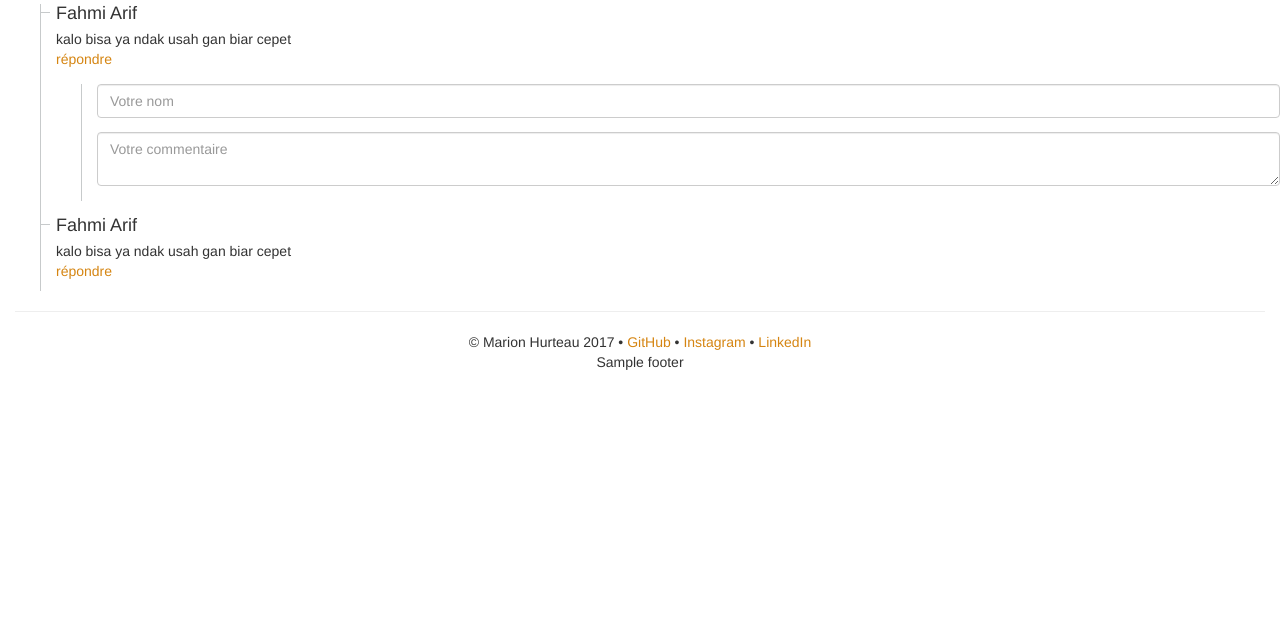
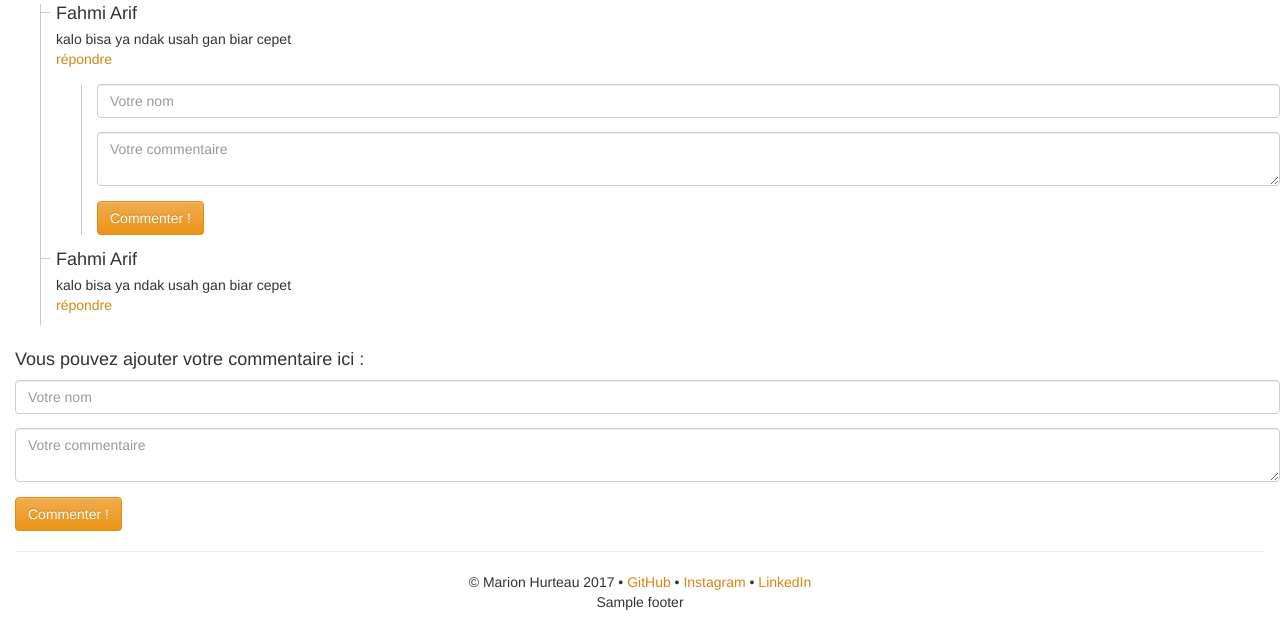
Before and after one commit to MarionLeHerisson/Hedgehog, a PHP site: template Application/View/blocks/comments.php in a window 1280 px wide. Shown: the part 177-800 px from the top of the page. Run offline with PHP 8.4, Linux system fonts and the light colour scheme; the template is opened without the code that fills it: most values are stand-ins (such as "Sample title", 1, 10 or a date in 2020); some libraries are stand-ins or nearby versions.

Commit message:
comments wip

```diff
--- a/Application/View/article.php
+++ b/Application/View/article.php
@@ -18,10 +18,7 @@
 
 <!-- C O M M E N T S -->
 <?php
-    if($comments != '' || DEBUG == 1) {
-        require_once(BASE_PATH . 'Application/View/blocks/comments.php');
-      }
-      require_once(BASE_PATH . 'Application/View/blocks/addComment.php');
+    require_once(BASE_PATH . 'Application/View/blocks/comments.php');
 ?>
 
 
--- /dev/null
+++ b/Application/View/blocks/addComment.html
@@ -0,0 +1,11 @@
+<div class="media">
+	<div class="form-group">
+        <input class="form-control media-heading title" type="text"
+        id="yourname" name="yourname" placeholder="Votre nom">
+    </div>
+	<div class="form-group">
+        <textarea class="form-control" type="textarea"
+        id="yourcomment" name="yourcomment" placeholder="Votre commentaire"></textarea>
+    </div>
+	<button type="button" class="btn btn-warning" onclick="addComment()">Commenter !</button>
+</div>
--- a/Application/View/blocks/comments.php
+++ b/Application/View/blocks/comments.php
@@ -7,18 +7,11 @@
 	//echo $comments;
 ?>
 
-<style type="text/css">
-
-
-
-</style>
-
-
 <div class="media">
 	<h4 class="media-heading">Fahmi Arif</h4>
 	<p>
 		kalo bisa ya ndak usah gan biar cepet<br>
-		<a href="" target="_self">répondre</a>
+		<a class="nswrlnk" href="" target="_self">répondre</a>
 	</p>
 </div>
 
@@ -28,23 +21,12 @@
 		<h4 class="media-heading">Fahmi Arif</h4>
 		<p>
 			kalo bisa ya ndak usah gan biar cepet<br>
-			<a href="#">répondre</a>
+			<a class="nswrlnk" href="" target="_self">répondre</a>
 		</p>
 	</div>
 
 	<div class="answer">
-
-		<div class="media">
-			<div class="form-group">
-		        <input class="form-control media-heading title" type="text"
-		        id="yourname" name="yourname" placeholder="Votre nom">
-		    </div>
-			<div class="form-group">
-		        <textarea class="form-control" type="textarea"
-		        id="yourcomment" name="yourcomment" placeholder="Votre commentaire"></textarea>
-		    </div>
-		</div>
-
+		<?php require_once(BASE_PATH . 'Application/View/blocks/addComment.html'); ?>
 	</div>
 
 
@@ -56,3 +38,16 @@
 		</p>
 	</div>
 </div>
+
+<div class="media">
+	<h4>Vous pouvez ajouter votre commentaire ici :</h4>
+	<div class="form-group">
+        <input class="form-control media-heading title" type="text"
+        id="yourname" name="yourname" placeholder="Votre nom">
+    </div>
+	<div class="form-group">
+        <textarea class="form-control" type="textarea"
+        id="yourcomment" name="yourcomment" placeholder="Votre commentaire"></textarea>
+    </div>
+	<button type="button" class="btn btn-warning" onclick="addComment()">Commenter !</button>
+</div>
--- a/www/js/common.js
+++ b/www/js/common.js
@@ -86,6 +86,10 @@ function countDays() {
     $('#daysCount').html(Math.floor(count));
 }
 
+function addComment() {
+    alert('Michel est pas qu\'un peu relou');
+}
+
 $(document).ready(function () {
     countDays();
 });
```
Also changed, not shown: Application/Model/CommentsModel.php (added, +36 -0 lines), Application/View/blocks/addComment.php (deleted, +0 -21 lines), library/strings.php (line endings or trailing spaces).
